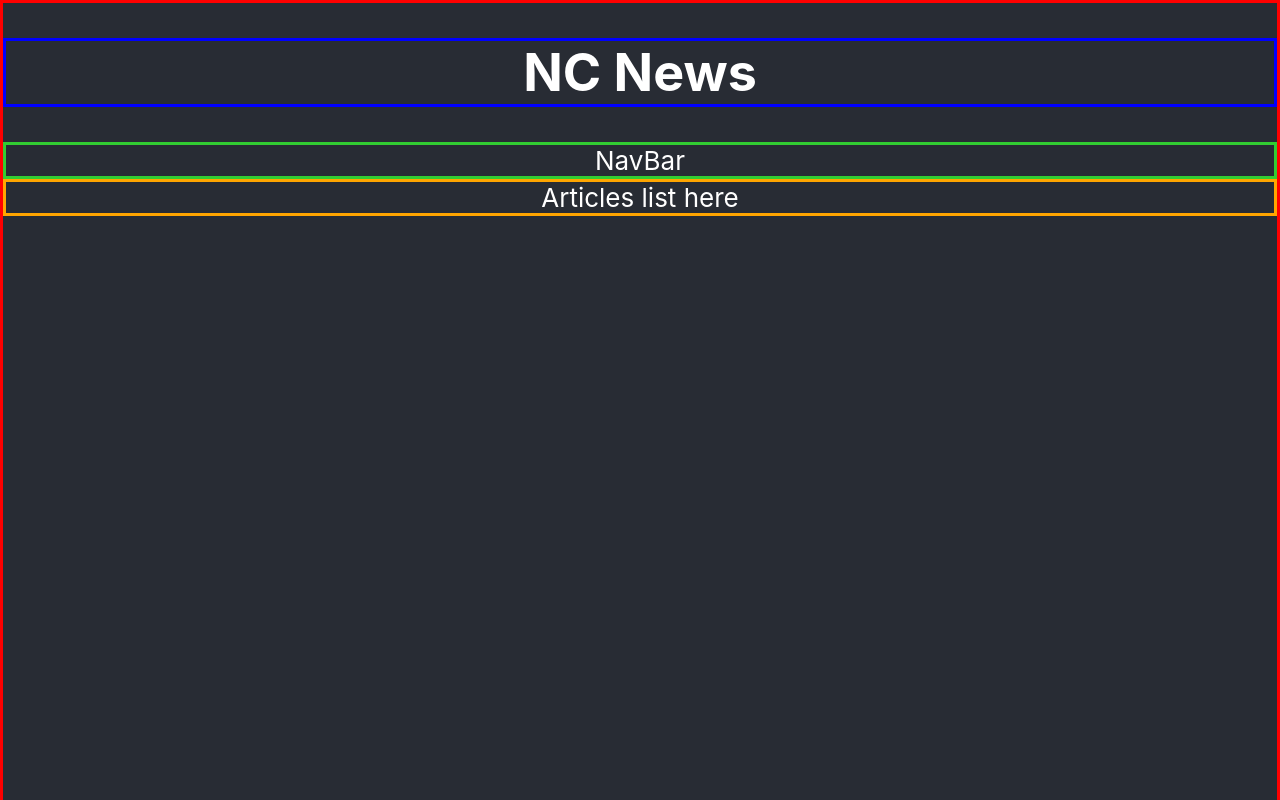
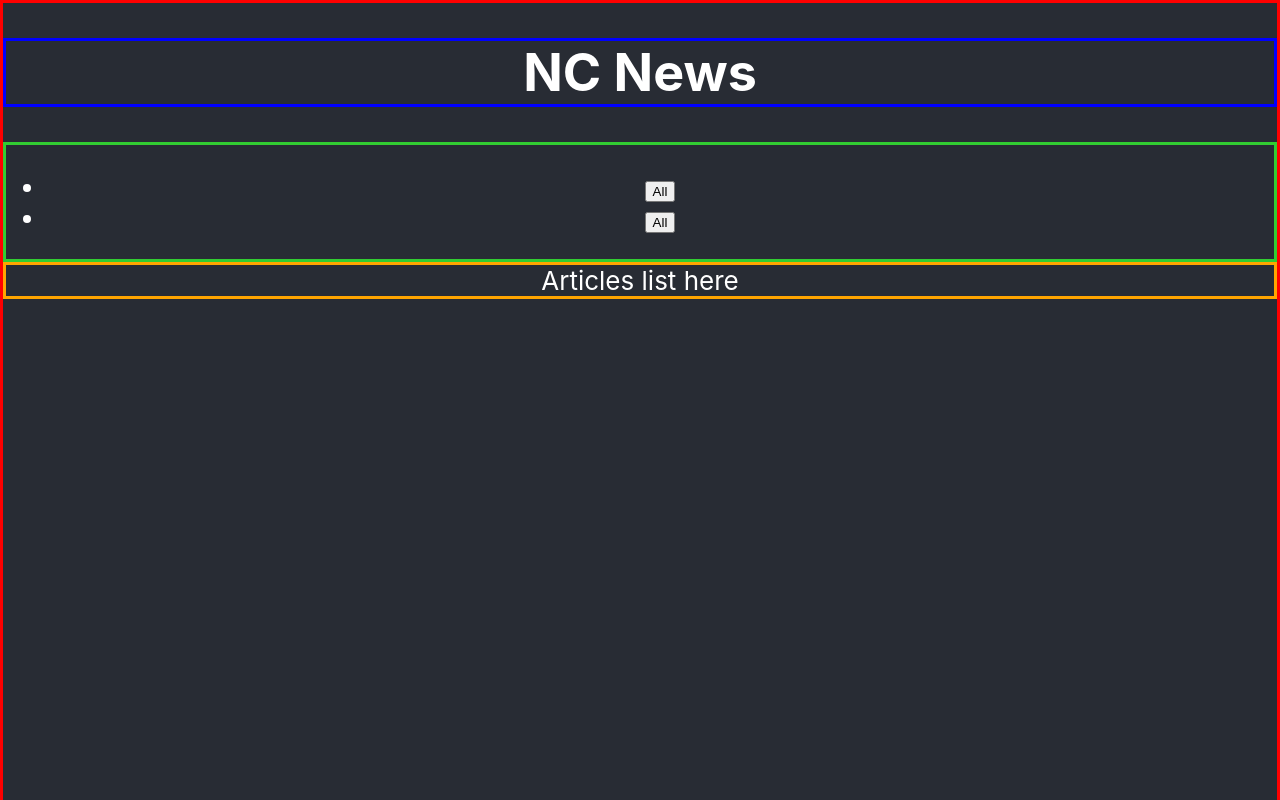
Before and after one commit to Willjc96/Northcoders-News-FrontEnd, a React (Create React App) app: page / in a window 1280 px wide. Shown: the top 800 px of the page. Built offline with nearby package versions, Linux system fonts and the light colour scheme; no server answers.

Commit message:
corrected articles to topics

```diff
--- a/src/api.js
+++ b/src/api.js
@@ -1,9 +1,9 @@
 import axios from "axios";
 
-export const getArticles = () => {
+export const getTopics = () => {
 	return axios
-		.get("https://nc-news-api-front-end.herokuapp.com/api/articles")
+		.get("https://nc-news-api-front-end.herokuapp.com/api/topics")
 		.then(({ data }) => {
-			return data.articles;
+			return data.topics;
 		});
 };
--- a/src/components/NavBar.jsx
+++ b/src/components/NavBar.jsx
@@ -1,22 +1,39 @@
 import React, { Component } from "react";
 import * as api from "../api";
+import { Link } from "@reach/router";
 
 class NavBar extends Component {
 	state = {
-		articles: [],
+		topics: [],
 	};
 
 	componentDidMount() {
-		this.fetchArticles();
+		this.fetchTopics();
 	}
 
 	render() {
-		return <nav className="navbar">NavBar</nav>;
+		const { topics } = this.state;
+		return (
+			<nav className="navbar">
+				<ul>
+					<li>
+						<Link to={"/"}>
+							<button>All</button>
+						</Link>
+					</li>
+					<li>
+						<Link to={"/topic/coding"}>
+							<button>All</button>
+						</Link>
+					</li>
+				</ul>
+			</nav>
+		);
 	}
 
-	fetchArticles() {
-		api.getArticles().then((articles) => {
-			this.setState({ articles });
+	fetchTopics() {
+		api.getTopics().then((topics) => {
+			this.setState({ topics });
 		});
 	}
 }
```
